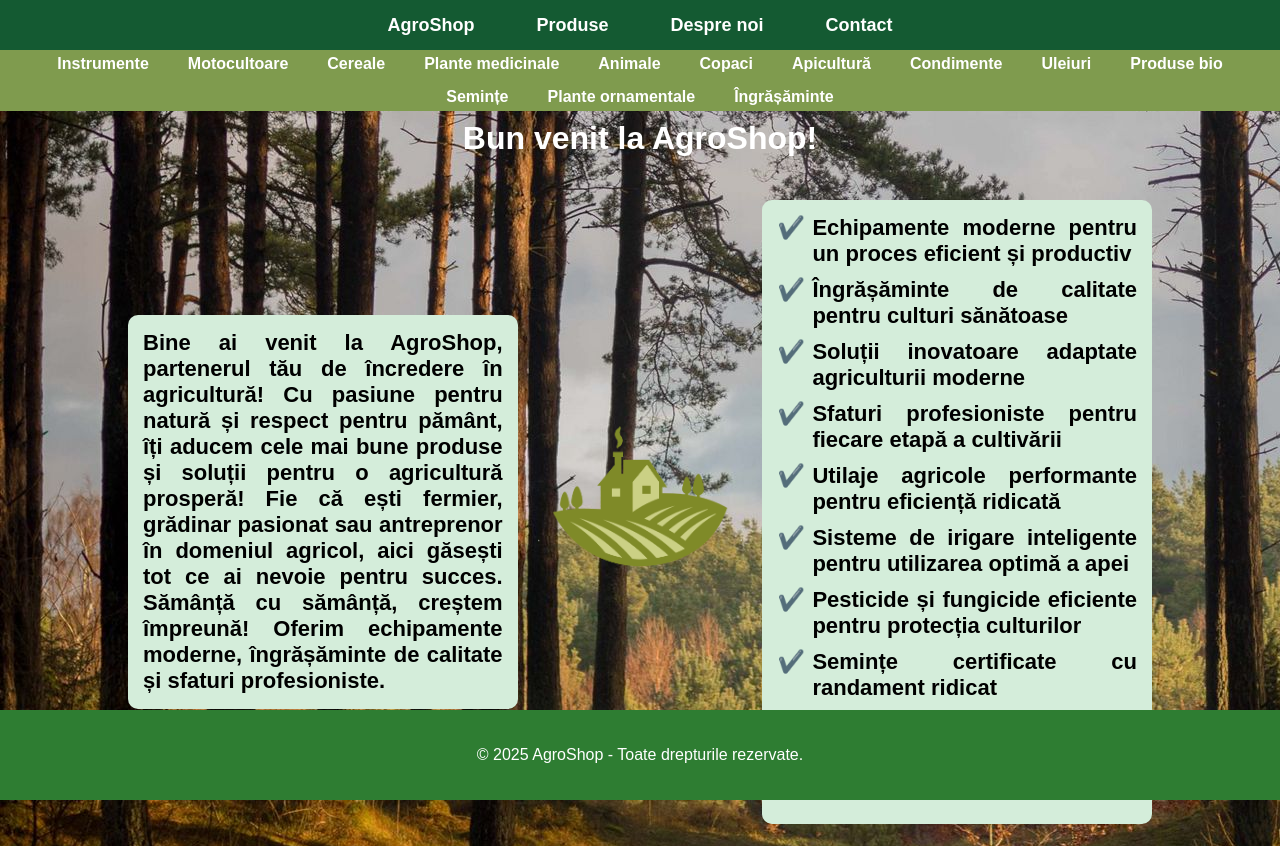
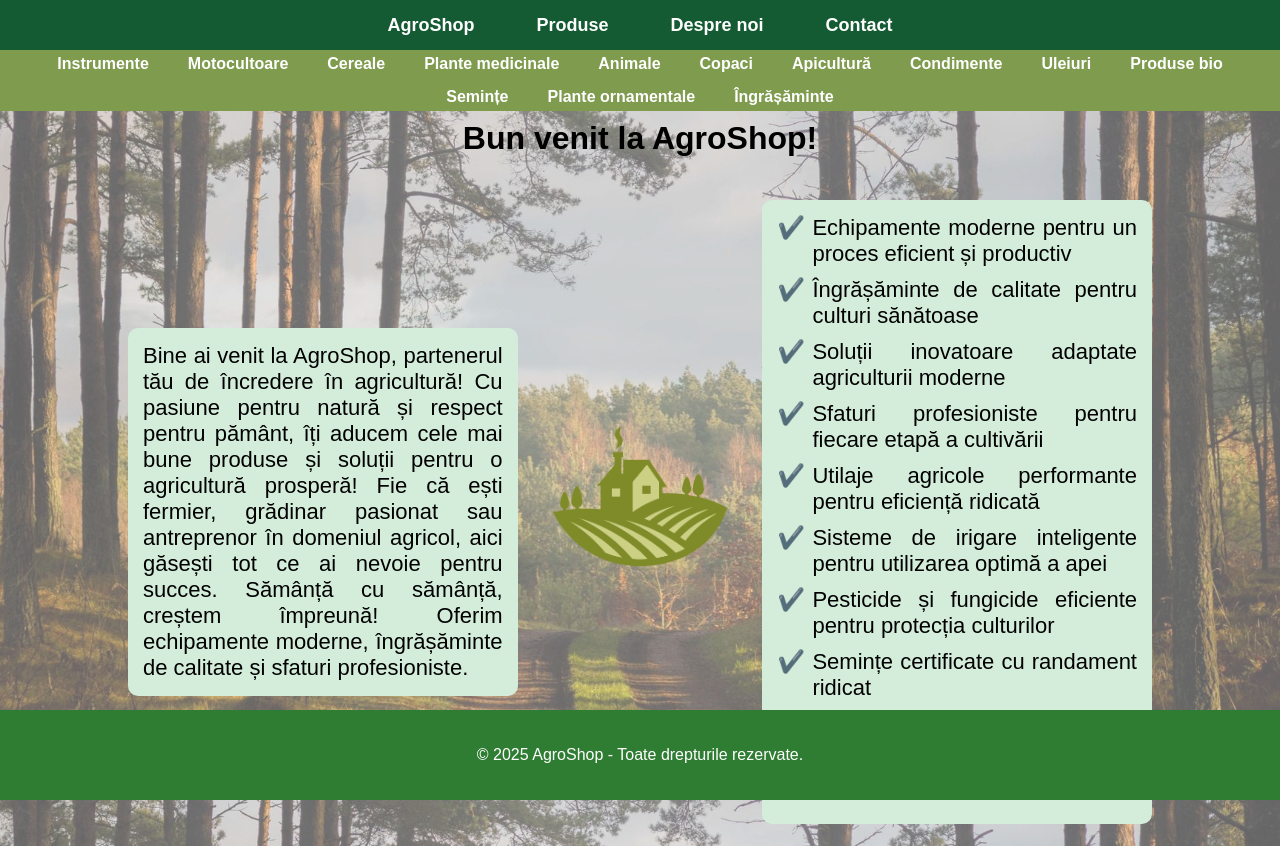
Before and after one commit to SerofimCostriba/Lucrari_de_laborator_Tweb_Costriba_Serafim_CR-232, a PHP site: page / in a window 1280 px wide. Run offline with PHP 8.4, Linux system fonts and the light colour scheme.

Commit message:
Am setat textul si opacitatea imaginii

```diff
--- a/CSS/style_index.css
+++ b/CSS/style_index.css
@@ -1,13 +1,17 @@
 body {
     margin: 0;
     padding: 0;
-    background-image: url("../Image/forest_path_summer_125991_1920x1080.jpg");
     font-family: Arial, sans-serif;
     display: flex;
     flex-direction: column;
     align-items: center;
+    height: 100vh;
+    background: linear-gradient(rgba(255, 255, 255, 0.4), rgba(255, 255, 255, 0.4)),
+                url("../Image/forest_path_summer_125991_1920x1080.jpg");
+    background-size: cover;
+    background-position: center;
+}
 
-}
 
 /* Navbar principal */
 .navbar {
@@ -91,7 +95,7 @@ body {
     width: 50%;
     font-size: 22px;
     color: black;
-    font-weight: bold;
+    font-weight:500;
     background-color: #d4edda;
     padding: 15px;
     border-radius: 10px;
@@ -174,7 +178,7 @@ footer {
 
 h1 {
     margin-top: 15vh;
-    color: white;
+    color: rgb(0, 0, 0);
 }
 
 /* Responsivitate */
--- a/Proiect Site Costriba Serafim.txt
+++ b/Proiect Site Costriba Serafim.txt
@@ -1 +1 @@
-https://serofimcostriba.github.io/Lucrari_de_laborator_Tweb_Costriba_Serafim_CR-232/
+https://github.com/SerofimCostriba/Lucrari_de_laborator_Tweb_Costriba_Serafim_CR-232/tree/lab2
```
